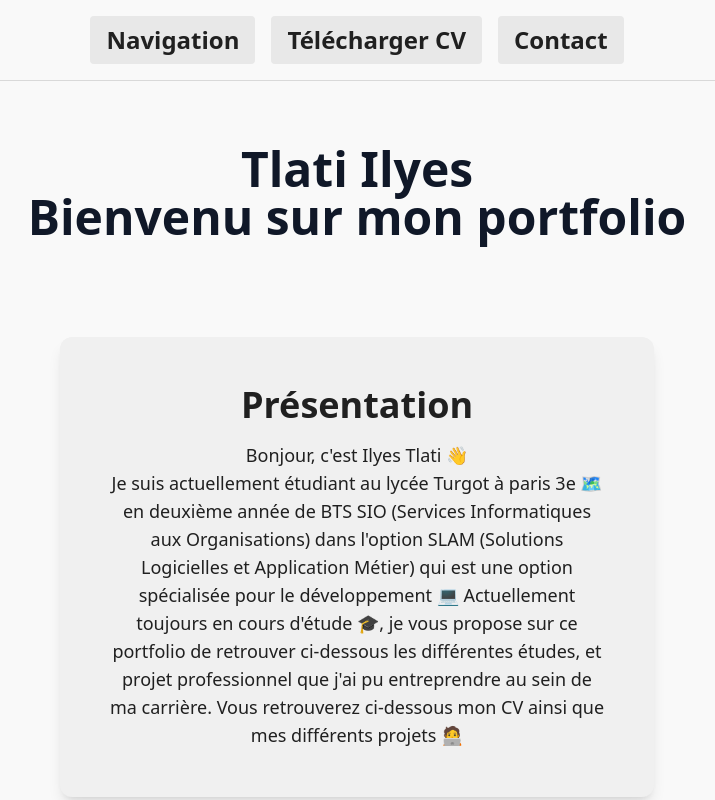
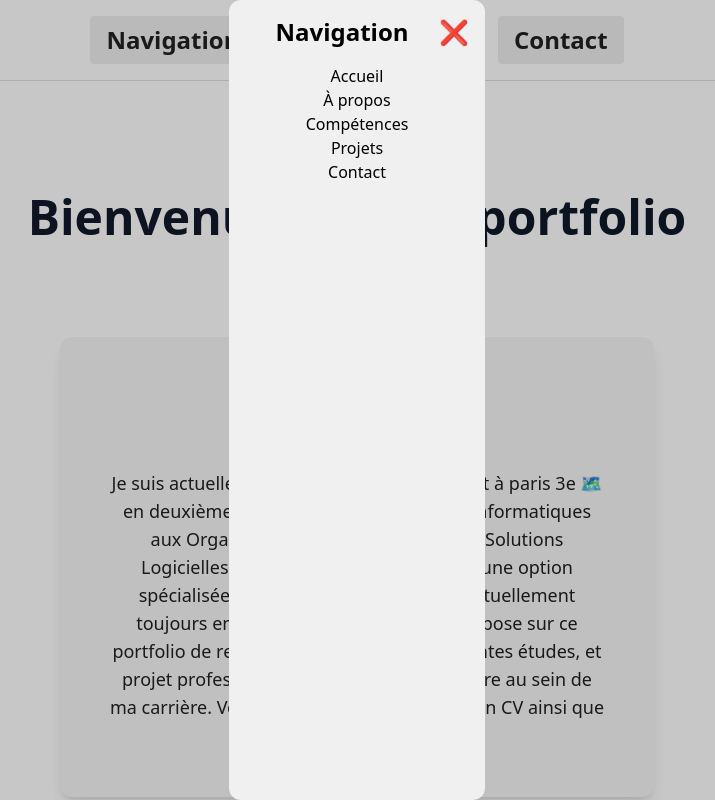
Before and after one commit to ITlaDev404/portfolio, a React (Vite) app: page / in a window 1280 px wide. Both pictures are taken after a click on the button "Navigation". Shown: the top 800 px of the page, without its empty margins (283-998 px from the left). Built offline with nearby package versions, Linux system fonts and the light colour scheme.

Commit message:
création de contunu de button Navigation

```diff
--- a/src/App.tsx
+++ b/src/App.tsx
@@ -1,15 +1,21 @@
-import Header from './components/Header';
-import Hero from './components/Hero';
-import About from './components/About';
-import Projects from './components/Projects';
-import Skills from './components/Skills';
-import Contact from './components/Contact';
-import Footer from './components/Footer';
+import { useState } from "react";
+import Header from "./components/Header";
+import Hero from "./components/Hero";
+import About from "./components/About";
+import Projects from "./components/Projects";
+import Skills from "./components/Skills";
+import Contact from "./components/Contact";
+import Footer from "./components/Footer";
+import Navigation from "./components/Modal/Navigation";
 
 function App() {
+  const [isMenuNavOpen, setIsMenuNavOpen] = useState(false);
+
   return (
+    <>
+      <Navigation isOpen={isMenuNavOpen} onClose={() => setIsMenuNavOpen(false)} />
       <div className="min-h-screen bg-portfolioBackground2 text-gray-900 flex flex-col">
-      <Header />
+        <Header onNavOpen={() => setIsMenuNavOpen(true)} />
         <Hero />
         <About />
         <Skills />
@@ -17,7 +23,8 @@ function App() {
         <Contact />
         <Footer />
       </div>
-  )
+    </>
+  );
 }
 
-export default App
+export default App;
--- a/src/components/Header.tsx
+++ b/src/components/Header.tsx
@@ -1,8 +1,12 @@
 import { useEffect, useState } from "react";
 
-const Header: React.FC = () => {
-  const [isScrolled, setIsScrolled] = useState<Boolean>(false);
-  const [isMenuOpen, setIsMenuOpen] = useState<boolean>(false);
+interface HeaderProps {
+  onNavOpen: () => void;
+}
+
+const Header: React.FC<HeaderProps> = ({ onNavOpen }) => {
+  const [isScrolled, setIsScrolled] = useState<boolean>(false);
+
   useEffect(() => {
     const handleScroll = () => {
       setIsScrolled(window.scrollY > 20);
@@ -11,18 +15,20 @@ const Header: React.FC = () => {
     window.addEventListener("scroll", handleScroll);
     return () => window.removeEventListener("scroll", handleScroll);
   }, []);
+
   return (
     <header
       className={` sticky top-0 z-50 transition-colors duration-300 ${
         isScrolled ? "bg-componentColor shadow-lg" : "bg-portfolioBackground2"
-      } duration-300  text-protfolioText p-4 text-center text-2xl font-bold  border-borderColor border-b-1`}
+      } duration-300  text-protfolioText p-4 text-center text-2xl font-bold  border-borderColor border-b`}
     >
       <button
-        onClick={() => setIsMenuOpen(true)}
-        className="bg-componentColor2 hover:bg-componentColor3  active:bg-componentColor border-solid border-borderColor text-portfolioText text-center bg-center text-2xl  grid-cols-1 mr-4 px-4 py-2 rounded hover:shadow-lg  "
+        onClick={onNavOpen}
+        className="opeModalNav bg-componentColor2 hover:bg-componentColor3  active:bg-componentColor border-solid border-borderColor text-portfolioText text-center bg-center text-2xl  grid-cols-1 mr-4 px-4 py-2 rounded hover:shadow-lg  "
       >
         Navigation
       </button>
+
       <button
         onClick={() =>
           window.open(
@@ -40,6 +46,7 @@ const Header: React.FC = () => {
       </button>
     </header>
   );
+
 };
 
 export default Header;
--- /dev/null
+++ b/src/components/Modal/Navigation.tsx
@@ -0,0 +1,57 @@
+interface NavigationProps {
+  isOpen: boolean;
+  onClose: () => void;
+}
+
+const Navigation: React.FC<NavigationProps> = ({ isOpen, onClose }) => {
+  console.log("Navigation open:", isOpen);
+
+  if (!isOpen) {
+    return null;
+  }
+
+  return (
+    <div className="fixed inset-0 bg-black/20 bg-opacity-200 z-999 flex justify-start text-center w-screen h-screen top-0 left-0">
+      <div className="bg-componentColor w-64 h-full p-4 justify-center transform transition-transform duration-300 ease-in-out  max-w-prose mx-auto rounded-xl">
+        <button
+          onClick={onClose}
+          className="text-protfolioText text-2xl float-right"
+        >
+          ❌
+        </button>
+        <h2 className="text-protfolioText text-2xl font-bold mb-4">
+          Navigation
+        </h2>
+        <ul>
+          <li>
+            <a href="#hero" onClick={onClose}>
+              Accueil
+            </a>
+          </li>
+          <li>
+            <a href="#about" onClick={onClose}>
+              À propos
+            </a>
+          </li>
+          <li>
+            <a href="#skills" onClick={onClose}>
+              Compétences
+            </a>
+          </li>
+          <li>
+            <a href="#projects" onClick={onClose}>
+              Projets
+            </a>
+          </li>
+          <li>
+            <a href="#contact" onClick={onClose}>
+              Contact
+            </a>
+          </li>
+        </ul>
+      </div>
+    </div>
+  );
+};
+
+export default Navigation;
```
Also changed, not shown: package.json (+13 -13 lines), 1 other file (tests, documents, lock files or other folders). Lines whose indentation alone changed are shown as unchanged.
